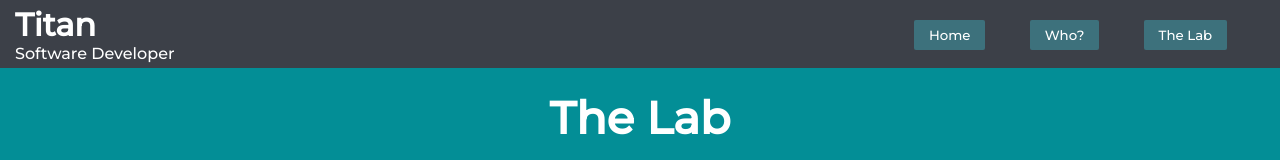
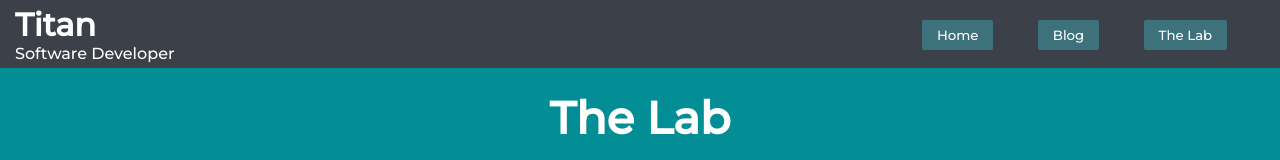
Before and after one commit to untold-titan/untoldtitan-blog, a SvelteKit app: page /the-lab in a window 1280 px wide. Shown: the top 160 px of the page. Built offline with nearby package versions, Linux system fonts and the light colour scheme; no server answers.

Commit message:
Added blog to the topbar

```diff
--- a/src/routes/+layout.svelte
+++ b/src/routes/+layout.svelte
@@ -9,7 +9,7 @@
     </div>
     <div class="nav">
         <button on:click={() => goto("/")} class="topbar-buttons">Home</button>
-        <button class="topbar-buttons">Who?</button>
+        <button on:click={() => goto("/blog")} class="topbar-buttons">Blog</button>
         <button on:click={() => goto("/the-lab")} class="topbar-buttons">The Lab</button>
     </div>
 </div>
```
